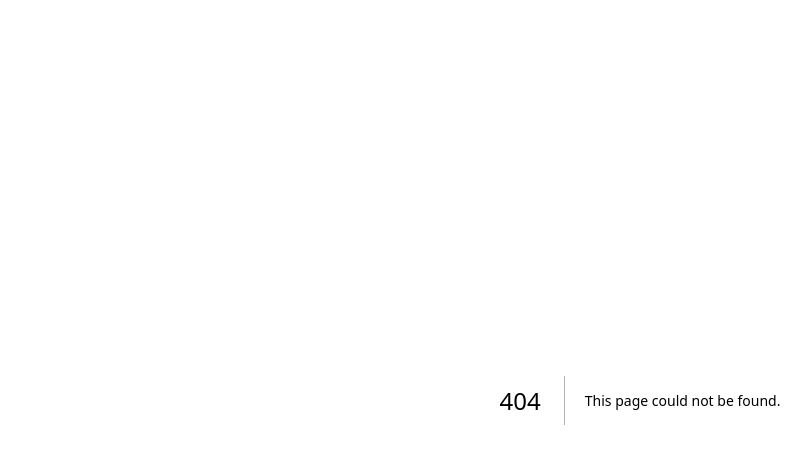
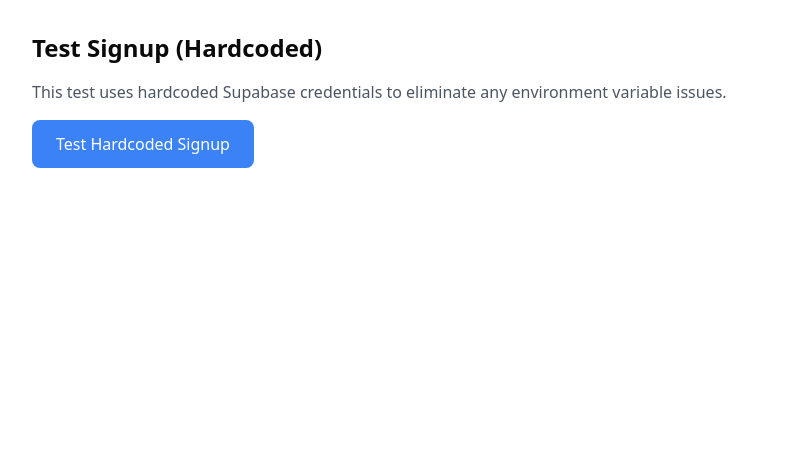
Before and after one commit to rirr-droid/dealpress, a Next.js app: page /test-signup in a window 1280 px wide. Before the commit this address had no page. Shown: the top 464 px of the page, without its empty margins (0-811 px from the left). Built offline with nearby package versions, Linux system fonts and the light colour scheme.

Commit message:
Add hardcoded signup test page

```diff
--- /dev/null
+++ b/app/test-signup/page.tsx
@@ -0,0 +1,71 @@
+"use client";
+
+import { createClient } from '@supabase/supabase-js';
+import { useState } from "react";
+
+export default function TestSignup() {
+  const [result, setResult] = useState<string>("");
+  const [loading, setLoading] = useState(false);
+
+  const testHardcodedSignup = async () => {
+    setLoading(true);
+    setResult("");
+
+    try {
+      // Hardcoded credentials to test
+      const supabase = createClient(
+        'https://almsovwytbnkdsrfanab.supabase.co',
+        'eyJhbGciOiJIUzI1NiIsInR5cCI6IkpXVCJ9.eyJpc3MiOiJzdXBhYmFzZSIsInJlZiI6ImFsbXNvdnd5dGJua2RzcmZhbmFiIiwicm9sZSI6ImFub24iLCJpYXQiOjE3NzA5MzMyMDMsImV4cCI6MjA4NjUwOTIwM30.1G0Sykiy5eGLcB5zqldMbp_D1DixSgsGN3_2JDdU7JA'
+      );
+
+      console.log('Hardcoded client created');
+
+      const { data, error } = await supabase.auth.signUp({
+        email: 'test@example.com',
+        password: 'testpassword123',
+        options: {
+          data: {
+            name: 'Test User',
+            company_name: 'Test Company',
+          },
+        },
+      });
+
+      console.log('Response:', { data, error });
+
+      if (error) {
+        setResult(`❌ Error: ${error.message}`);
+      } else if (data.user) {
+        setResult(`✅ Success! User created: ${data.user.email}`);
+      } else {
+        setResult(`⚠️ No error, but no user returned`);
+      }
+    } catch (err) {
+      console.error('Exception:', err);
+      setResult(`❌ Exception: ${err instanceof Error ? err.message : String(err)}`);
+    } finally {
+      setLoading(false);
+    }
+  };
+
+  return (
+    <div className="p-8">
+      <h1 className="text-2xl font-bold mb-4">Test Signup (Hardcoded)</h1>
+      <p className="mb-4 text-gray-600">
+        This test uses hardcoded Supabase credentials to eliminate any environment variable issues.
+      </p>
+      <button
+        onClick={testHardcodedSignup}
+        disabled={loading}
+        className="px-6 py-3 bg-blue-500 text-white rounded-lg hover:bg-blue-600 disabled:bg-gray-400"
+      >
+        {loading ? 'Testing...' : 'Test Hardcoded Signup'}
+      </button>
+      {result && (
+        <div className="mt-6 p-4 bg-gray-100 rounded-lg">
+          <p className="text-sm font-mono whitespace-pre-wrap">{result}</p>
+        </div>
+      )}
+    </div>
+  );
+}
```
